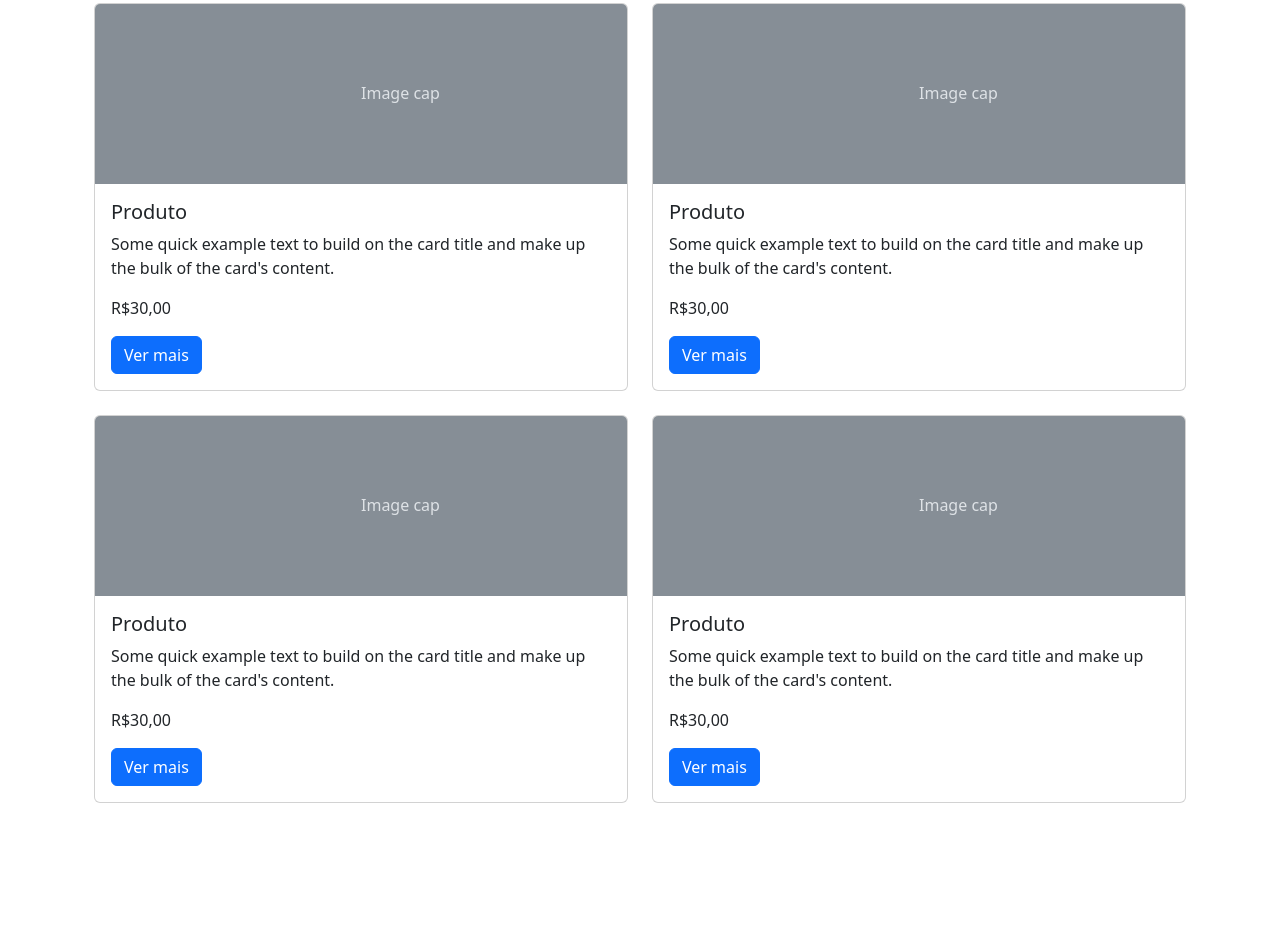
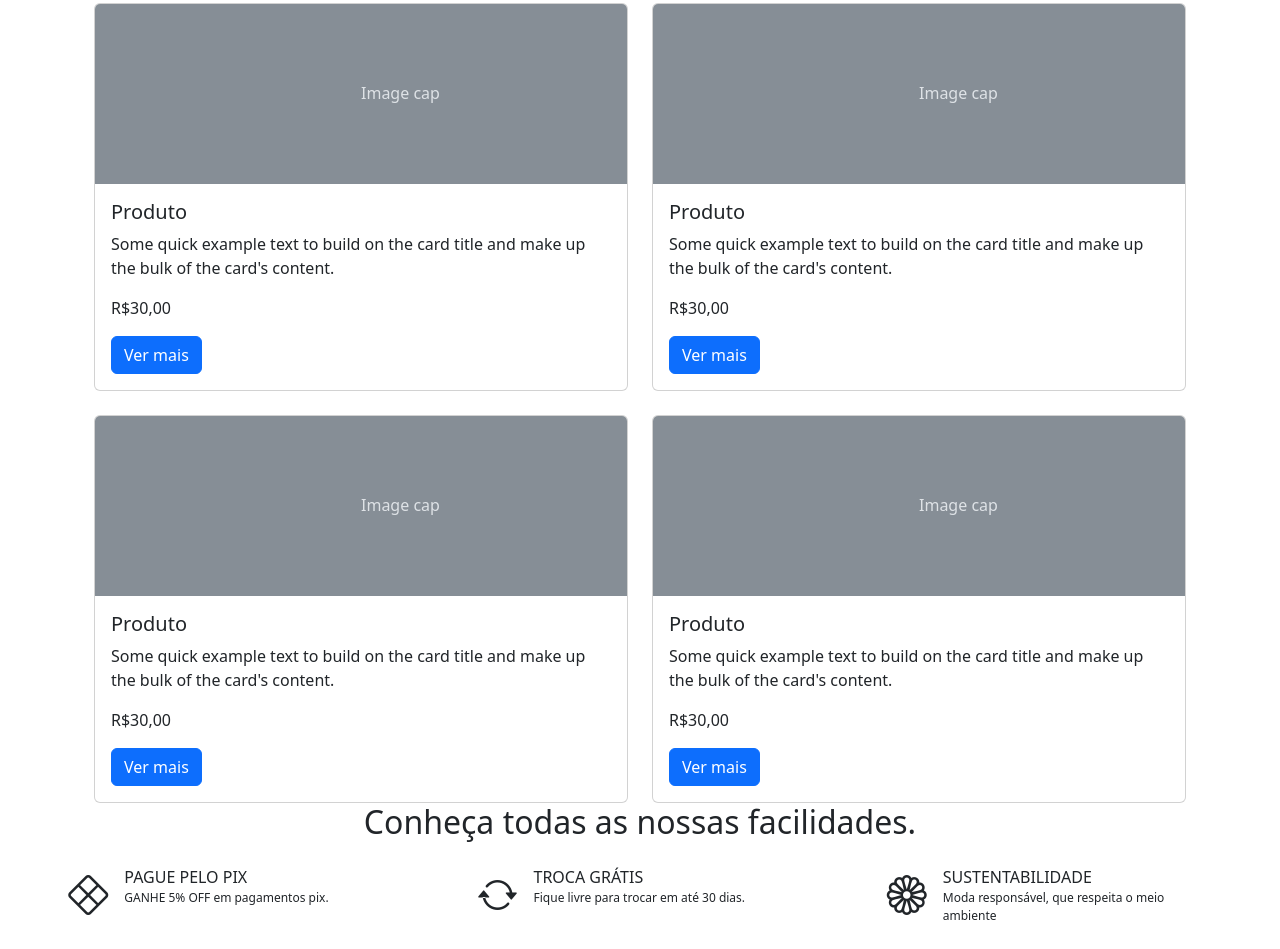
Before and after one commit to chaviier/Meteora-Alura-bootstrap-, a plain HTML site: page index.html in a window 1280 px wide. Shown: the part 1460-2409 px from the top of the page. Before the commit the page ends 2263 px from the top, so only its background shows below. Drawn offline with nearby package versions, Linux system fonts and the light colour scheme.

Commit message:
termino de mais uma etapa do meteora e desafio concluido

```diff
--- /dev/null
+++ b/estilo.css
@@ -0,0 +1,6 @@
+.texto-menor {
+    font-size: 12px;
+}
+.divs-facilidades {
+    width: 325px;
+}
--- a/index.html
+++ b/index.html
@@ -5,6 +5,8 @@
   <meta charset="UTF-8">
   <meta name="viewport" content="width=device-width, initial-scale=1.0">
   <title>Meteora - Boostrap</title>
+  <link rel="stylesheet" href="estilo.css">
+  <link rel="stylesheet" href="https://cdn.jsdelivr.net/npm/bootstrap-icons@1.10.5/font/bootstrap-icons.css">
   <link href="https://cdn.jsdelivr.net/npm/bootstrap@5.3.0/dist/css/bootstrap.min.css" rel="stylesheet"
     integrity="sha384-9ndCyUaIbzAi2FUVXJi0CjmCapSmO7SnpJef0486qhLnuZ2cdeRhO02iuK6FUUVM" crossorigin="anonymous">
 </head>
@@ -198,10 +200,16 @@
     <div class="col-12 col-md-6 col-xxl-4">
 
       <div class="card">
-        <svg class="bd-placeholder-img card-img-top" width="100%" height="180" xmlns="http://www.w3.org/2000/svg" role="img" aria-label="Placeholder: Image cap" preserveAspectRatio="xMidYMid slice" focusable="false"><title>Placeholder</title><rect width="100%" height="100%" fill="#868e96"></rect><text x="50%" y="50%" fill="#dee2e6" dy=".3em">Image cap</text></svg>
+        <svg class="bd-placeholder-img card-img-top" width="100%" height="180" xmlns="http://www.w3.org/2000/svg"
+          role="img" aria-label="Placeholder: Image cap" preserveAspectRatio="xMidYMid slice" focusable="false">
+          <title>Placeholder</title>
+          <rect width="100%" height="100%" fill="#868e96"></rect><text x="50%" y="50%" fill="#dee2e6" dy=".3em">Image
+            cap</text>
+        </svg>
         <div class="card-body">
           <h5 class="card-title">Produto</h5>
-          <p class="card-text">Some quick example text to build on the card title and make up the bulk of the card's content.</p>
+          <p class="card-text">Some quick example text to build on the card title and make up the bulk of the card's
+            content.</p>
           <p>R$30,00</p>
           <a href="#" class="btn btn-primary">Ver mais</a>
         </div>
@@ -213,10 +221,16 @@
     <div class="col-12 col-md-6 col-xxl-4">
 
       <div class="card">
-      <svg class="bd-placeholder-img card-img-top" width="100%" height="180" xmlns="http://www.w3.org/2000/svg" role="img" aria-label="Placeholder: Image cap" preserveAspectRatio="xMidYMid slice" focusable="false"><title>Placeholder</title><rect width="100%" height="100%" fill="#868e96"></rect><text x="50%" y="50%" fill="#dee2e6" dy=".3em">Image cap</text></svg>
+        <svg class="bd-placeholder-img card-img-top" width="100%" height="180" xmlns="http://www.w3.org/2000/svg"
+          role="img" aria-label="Placeholder: Image cap" preserveAspectRatio="xMidYMid slice" focusable="false">
+          <title>Placeholder</title>
+          <rect width="100%" height="100%" fill="#868e96"></rect><text x="50%" y="50%" fill="#dee2e6" dy=".3em">Image
+            cap</text>
+        </svg>
         <div class="card-body">
           <h5 class="card-title">Produto</h5>
-        <p class="card-text">Some quick example text to build on the card title and make up the bulk of the card's content.</p>
+          <p class="card-text">Some quick example text to build on the card title and make up the bulk of the card's
+            content.</p>
           <p>R$30,00</p>
           <a href="#" class="btn btn-primary">Ver mais</a>
         </div>
@@ -228,10 +242,16 @@
     <div class="col-12 col-md-6 col-xxl-4">
 
       <div class="card">
-      <svg class="bd-placeholder-img card-img-top" width="100%" height="180" xmlns="http://www.w3.org/2000/svg" role="img" aria-label="Placeholder: Image cap" preserveAspectRatio="xMidYMid slice" focusable="false"><title>Placeholder</title><rect width="100%" height="100%" fill="#868e96"></rect><text x="50%" y="50%" fill="#dee2e6" dy=".3em">Image cap</text></svg>
+        <svg class="bd-placeholder-img card-img-top" width="100%" height="180" xmlns="http://www.w3.org/2000/svg"
+          role="img" aria-label="Placeholder: Image cap" preserveAspectRatio="xMidYMid slice" focusable="false">
+          <title>Placeholder</title>
+          <rect width="100%" height="100%" fill="#868e96"></rect><text x="50%" y="50%" fill="#dee2e6" dy=".3em">Image
+            cap</text>
+        </svg>
         <div class="card-body">
           <h5 class="card-title">Produto</h5>
-        <p class="card-text">Some quick example text to build on the card title and make up the bulk of the card's content.</p>
+          <p class="card-text">Some quick example text to build on the card title and make up the bulk of the card's
+            content.</p>
           <p>R$30,00</p>
           <a href="#" class="btn btn-primary">Ver mais</a>
         </div>
@@ -243,10 +263,16 @@
     <div class="col-12 col-md-6 col-xxl-4">
 
       <div class="card">
-      <svg class="bd-placeholder-img card-img-top" width="100%" height="180" xmlns="http://www.w3.org/2000/svg" role="img" aria-label="Placeholder: Image cap" preserveAspectRatio="xMidYMid slice" focusable="false"><title>Placeholder</title><rect width="100%" height="100%" fill="#868e96"></rect><text x="50%" y="50%" fill="#dee2e6" dy=".3em">Image cap</text></svg>
+        <svg class="bd-placeholder-img card-img-top" width="100%" height="180" xmlns="http://www.w3.org/2000/svg"
+          role="img" aria-label="Placeholder: Image cap" preserveAspectRatio="xMidYMid slice" focusable="false">
+          <title>Placeholder</title>
+          <rect width="100%" height="100%" fill="#868e96"></rect><text x="50%" y="50%" fill="#dee2e6" dy=".3em">Image
+            cap</text>
+        </svg>
         <div class="card-body">
           <h5 class="card-title">Produto</h5>
-        <p class="card-text">Some quick example text to build on the card title and make up the bulk of the card's content.</p>
+          <p class="card-text">Some quick example text to build on the card title and make up the bulk of the card's
+            content.</p>
           <p>R$30,00</p>
           <a href="#" class="btn btn-primary">Ver mais</a>
         </div>
@@ -258,10 +284,16 @@
     <div class="col-12 col-md-6 col-xxl-4">
 
       <div class="card">
-      <svg class="bd-placeholder-img card-img-top" width="100%" height="180" xmlns="http://www.w3.org/2000/svg" role="img" aria-label="Placeholder: Image cap" preserveAspectRatio="xMidYMid slice" focusable="false"><title>Placeholder</title><rect width="100%" height="100%" fill="#868e96"></rect><text x="50%" y="50%" fill="#dee2e6" dy=".3em">Image cap</text></svg>
+        <svg class="bd-placeholder-img card-img-top" width="100%" height="180" xmlns="http://www.w3.org/2000/svg"
+          role="img" aria-label="Placeholder: Image cap" preserveAspectRatio="xMidYMid slice" focusable="false">
+          <title>Placeholder</title>
+          <rect width="100%" height="100%" fill="#868e96"></rect><text x="50%" y="50%" fill="#dee2e6" dy=".3em">Image
+            cap</text>
+        </svg>
         <div class="card-body">
           <h5 class="card-title">Produto</h5>
-        <p class="card-text">Some quick example text to build on the card title and make up the bulk of the card's content.</p>
+          <p class="card-text">Some quick example text to build on the card title and make up the bulk of the card's
+            content.</p>
           <p>R$30,00</p>
           <a href="#" class="btn btn-primary">Ver mais</a>
         </div>
@@ -273,16 +305,52 @@
     <div class="col-12 col-md-6 col-xxl-4">
 
       <div class="card">
-        <svg class="bd-placeholder-img card-img-top" width="100%" height="180" xmlns="http://www.w3.org/2000/svg" role="img" aria-label="Placeholder: Image cap" preserveAspectRatio="xMidYMid slice" focusable="false"><title>Placeholder</title><rect width="100%" height="100%" fill="#868e96"></rect><text x="50%" y="50%" fill="#dee2e6" dy=".3em">Image cap</text></svg>
+        <svg class="bd-placeholder-img card-img-top" width="100%" height="180" xmlns="http://www.w3.org/2000/svg"
+          role="img" aria-label="Placeholder: Image cap" preserveAspectRatio="xMidYMid slice" focusable="false">
+          <title>Placeholder</title>
+          <rect width="100%" height="100%" fill="#868e96"></rect><text x="50%" y="50%" fill="#dee2e6" dy=".3em">Image
+            cap</text>
+        </svg>
         <div class="card-body">
           <h5 class="card-title">Produto</h5>
-          <p class="card-text">Some quick example text to build on the card title and make up the bulk of the card's content.</p>
+          <p class="card-text">Some quick example text to build on the card title and make up the bulk of the card's
+            content.</p>
           <p>R$30,00</p>
           <a href="#" class="btn btn-primary">Ver mais</a>
         </div>
       </div>
     </div>
   </div>
+
+  <section class="pb-4">
+
+    <h2 class="text-center">Conheça todas as nossas facilidades.</h2>
+      <div class="d-flex flex-column align-items-center gap-3 flex-lg-row justify-content-lg-evenly pt-3">
+        <div class="divs-facilidades d-flex">
+          <div><i class="bi bi-x-diamond fs-1"></i></div>
+          <div>
+            <div class="ms-3">PAGUE PELO PIX</div>
+            <div class="texto-menor ms-3">GANHE 5% OFF em pagamentos pix.</div>
+          </div>
+        </div>
+
+        <div class="divs-facilidades d-flex">
+          <div><i class="bi bi-arrow-repeat fs-1"></i></div>
+          <div>
+            <div class="ms-3">TROCA GRÁTIS</div>
+            <div class="texto-menor ms-3">Fique livre para trocar em até 30 dias.</div>
+          </div>
+        </div>
+
+        <div class="divs-facilidades d-flex">
+          <div><i class="bi bi-flower1 fs-1"></i></div>
+          <div>
+            <div class="ms-3">SUSTENTABILIDADE</div>
+            <div class="texto-menor ms-3">Moda responsável, que respeita o meio ambiente</div>
+          </div>
+        </div>
+      </div>
+  </section>
 
 
 
```
Lines whose indentation alone changed are shown as unchanged.
